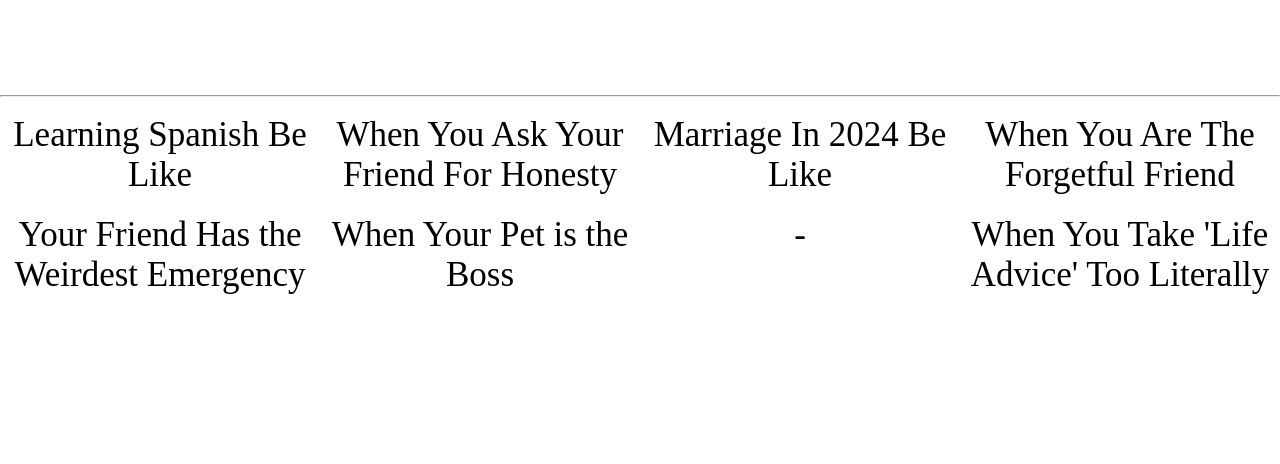
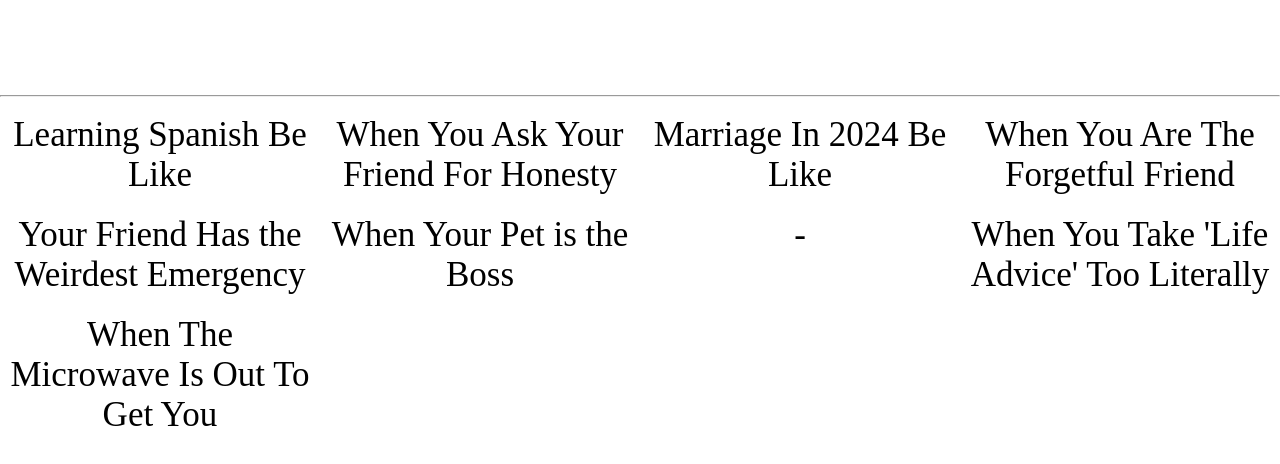
Before and after one commit to Alhedaya/Emojis, a plain HTML site: page index.html in a window 1280 px wide. Drawn offline with Linux system fonts and the light colour scheme.

Commit message:
Update index.html

```diff
--- a/index.html
+++ b/index.html
@@ -254,6 +254,10 @@ href="emojis7.pptx">-</a>
 href="emojis8.pptx"> When You Take 'Life Advice' Too Literally </a>
 </div>
 
+<div class="dropshadow">
+<a style="text-decoration: none; color:black;" target="_blank"
+ href="emojis9.pptx"> When The Microwave Is Out To Get You </a>
+</div>
 
 </div><br>
 </main>
```
